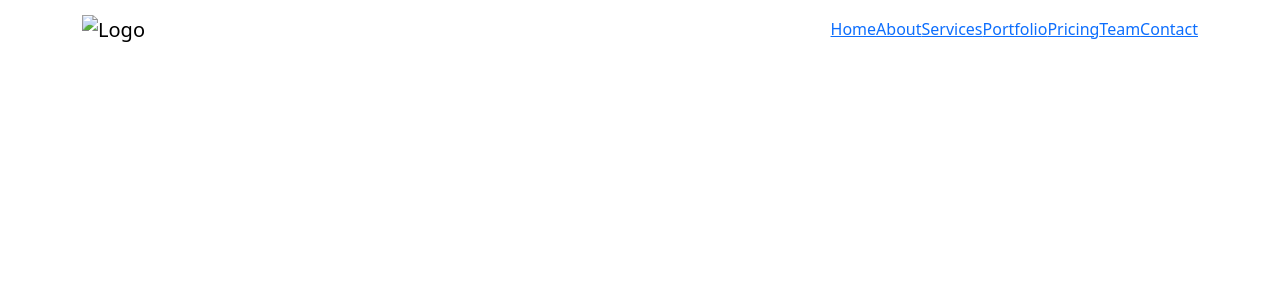
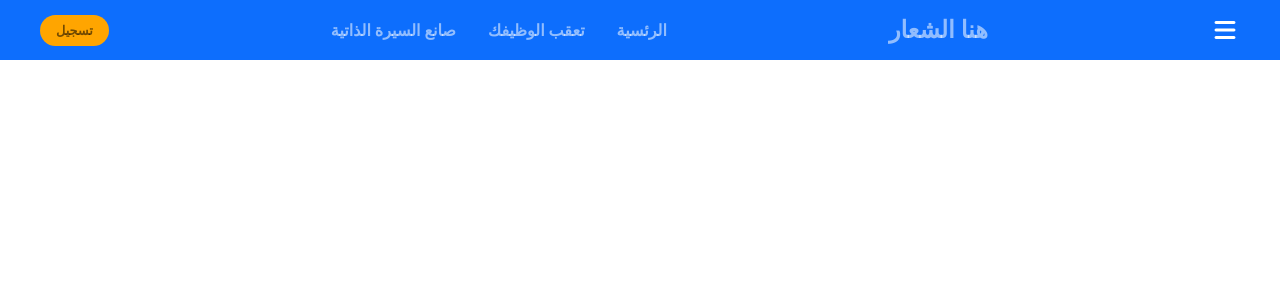
Before and after one commit to ahmed-alawlaqi25/JobApplicationTracker, a Flask app: page / in a window 1280 px wide. Shown: the top 300 px of the page. Run offline with Flask 3, Linux system fonts and the light colour scheme; some libraries are stand-ins or nearby versions.

Commit message:
Working on navbar

```diff
--- a/app/static/style.css
+++ b/app/static/style.css
@@ -1,11 +1,83 @@
-html {
-    scroll-behavior: smooth;
+* {
+    margin: 0;
+    padding: 0;
+    box-sizing: border-box;
+    font-family: Roboto, sans-serif;
 }
 
-body {
-    font-family: "Poppins", sans-serif;
-    font-weight: normal;
-    font-style: normal;
-    color: #6B6F92;
-    overflow-x: hidden;
+.container {
+    background-color: #0d6efd;
 }
+
+
+li {
+    list-style: none;
+}
+
+a {
+    text-decoration: none;
+    color: rgba(255, 255, 255, .55);
+    padding-top: 10px;
+    font-size: 1rem;
+}
+
+a:hover {
+    color: #fff;
+}
+
+header {
+    position: relative;
+    padding: 0 2rem;
+}
+
+.navbar {
+    width: 100%;
+    height: 60px;
+    max-width: 1200px;
+    margin: 0 auto;
+    display: flex;
+    align-items: center;
+    justify-content: space-between;
+}
+
+.navbar .logo a {
+    font-size: 1.5rem;
+    font-weight: bold;
+}
+
+.navbar .links {
+    display: flex;
+    gap: 2rem;
+    font-weight: bold;
+}
+
+.navbar .toggle_btn {
+    color: white;
+    font-size: 1.5rem;
+    cursor: pointer;
+    display: flex;
+}
+
+.action-btn {
+    background-color: orange;
+    color: rgba(0, 0, 0, .55);
+    padding: 0.5rem 1rem;
+    border: none;
+    outline: none;
+    border-radius: 20px;
+    font-size: 0.8rem;
+    font-weight: bold;
+    cursor: pointer;
+    transition: scale 0.2s;
+}
+
+.action-btn:hover {
+    scale: 1.05;
+    color: #fff;
+}
+
+@media (max-width: 980px) {
+    .navbar .links, .navbar .active {
+        display: none;
+    }
+}
--- a/app/templates/index.html
+++ b/app/templates/index.html
@@ -1,69 +1,37 @@
 <!DOCTYPE html>
-<html lang="en">
+<html lang="ar" dir="rtl">
 <head>
     <meta charset="UTF-8">
     <meta name="viewport" content="width=device-width, initial-scale=1">
     <title>{% block title %} Home {% endblock %}</title>
+
+    <link rel="stylesheet" href="https://cdnjs.cloudflare.com/ajax/libs/font-awesome/7.0.1/css/all.min.css"
+          integrity="sha512-2SwdPD6INVrV/lHTZbO2nodKhrnDdJK9/kg2XD1r9uGqPo1cUbujc+IYdlYdEErWNu69gVcYgdxlmVmzTWnetw=="
+          crossorigin="anonymous" referrerpolicy="no-referrer"/>
+
     <link rel="stylesheet" href="{{ url_for('static', filename='style.css') }}">
-    <link href="https://cdn.jsdelivr.net/npm/bootstrap@5.3.8/dist/css/bootstrap.min.css" rel="stylesheet" integrity="sha384-sRIl4kxILFvY47J16cr9ZwB07vP4J8+LH7qKQnuqkuIAvNWLzeN8tE5YBujZqJLB" crossorigin="anonymous">
 </head>
 <body>
-    <header class="header">
-      <div class="navbar-area">
-        <div class="container">
-          <div class="row align-items-center">
-            <div class="col-lg-12">
-              <nav class="navbar navbar-expand-lg">
-                <a class="navbar-brand" href="index.html">
-                  <img src="" alt="Logo" />
-                </a>
-                <button class="navbar-toggler" type="button" data-bs-toggle="collapse" data-bs-target="#navbarSupportedContent" aria-controls="navbarSupportedContent" aria-expanded="false" aria-label="Toggle navigation">
-                  <span class="toggler-icon"></span>
-                  <span class="toggler-icon"></span>
-                  <span class="toggler-icon"></span>
-                </button>
+<!--navigation Bar-->
+<header class="container">
+    <div class="navbar">
+        <div class="toggle_btn">
+            <i class="fa-solid fa-bars"></i>
+        </div>
+        <div class="logo"><a href="#">هنا الشعار</a></div>
+        <ul class="links">
+            <li><a href="hero">الرئسية</a></li>
+            <li><a href="hero">تعقب الوظيفك</a></li>
+            <li><a href="hero">صانع السيرة الذاتية</a></li>
+        </ul>
+        <a href="#" class="action-btn">تسجيل</a>
 
-                <div class="collapse navbar-collapse sub-menu-bar" id="navbarSupportedContent">
-                  <ul id="nav" class="navbar-nav ms-auto">
-                    <li class="nav-item">
-                      <a class="page-scroll active" href="#home">Home</a>
-                    </li>
-                    <li class="nav-item">
-                      <a class="page-scroll" href="#about">About</a>
-                    </li>
-                    <li class="nav-item">
-                      <a class="page-scroll" href="#service">Services</a>
-                    </li>
-                    <li class="nav-item">
-                      <a class="" href="#0">Portfolio</a>
-                    </li>
-                    <li class="nav-item">
-                      <a class="" href="#0">Pricing</a>
-                    </li>
-                    <li class="nav-item">
-                      <a class="" href="#0">Team</a>
-                    </li>
-                    <li class="nav-item">
-                      <a class="" href="#0">Contact</a>
-                    </li>
-                  </ul>
     </div>
-                <!-- navbar collapse -->
-              </nav>
-              <!-- navbar -->
-            </div>
-          </div>
-          <!-- row -->
-        </div>
-        <!-- container -->
-      </div>
-      <!-- navbar area -->
 </header>
 
-
-
-
-    <script src="https://cdn.jsdelivr.net/npm/bootstrap@5.3.8/dist/js/bootstrap.bundle.min.js" integrity="sha384-FKyoEForCGlyvwx9Hj09JcYn3nv7wiPVlz7YYwJrWVcXK/BmnVDxM+D2scQbITxI" crossorigin="anonymous"></script>
+<script src="https://cdn.jsdelivr.net/npm/bootstrap@5.3.8/dist/js/bootstrap.bundle.min.js"
+        integrity="sha384-FKyoEForCGlyvwx9Hj09JcYn3nv7wiPVlz7YYwJrWVcXK/BmnVDxM+D2scQbITxI"
+        crossorigin="anonymous"></script>
 <script
         type="text/javascript"
         src="{{ url_for('static', filename='index.js') }}"
```
Also changed, not shown: app/static/img/backpack4-fill.svg (added), run.py (line endings or trailing spaces). Lines whose indentation alone changed are shown as unchanged.
